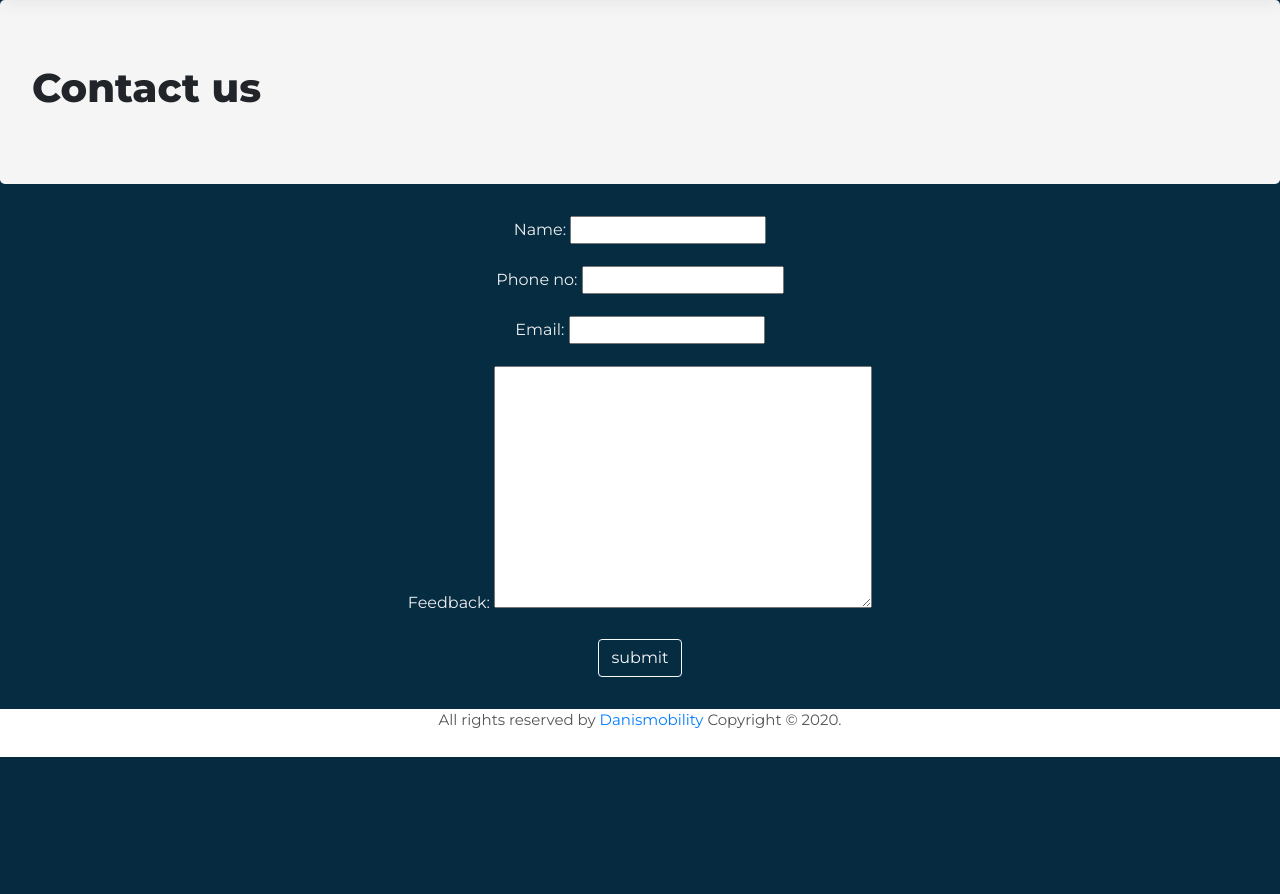
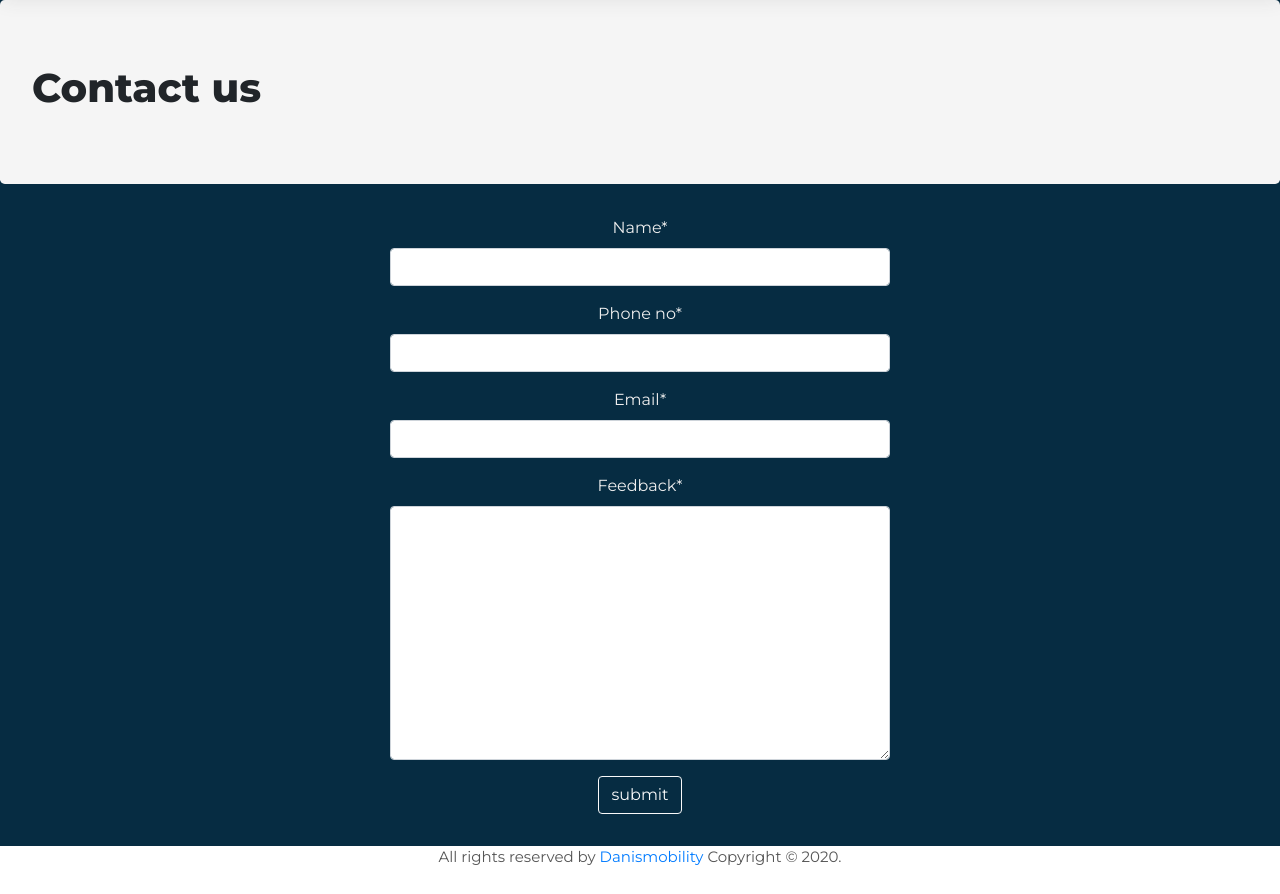
Before and after one commit to whodanyalahmed/OLXScraper, a Django app: page /contact in a window 1280 px wide. Shown: the part 58-952 px from the top of the page. Before the commit the page ends 815 px from the top, so only its background shows below. Run offline with Django 3.2, Linux system fonts and the light colour scheme; parts of the project's set-up code (start-up, migrations or seed data) failed here and were passed over; some libraries are stand-ins or nearby versions.

Commit message:
about and contact added

```diff
--- a/hasnain/settings.py
+++ b/hasnain/settings.py
@@ -37,7 +37,8 @@ INSTALLED_APPS = [
     'django.contrib.sessions',
     'django.contrib.messages',
     'django.contrib.staticfiles',
-    'scraper'
+    'scraper',
+    'crispy_forms',
 ]
 
 MIDDLEWARE = [
@@ -125,3 +126,5 @@ LOGOUT_REDIRECT_URL = 'home'
 PROJECT_ROOT = os.path.dirname(os.path.abspath(__file__))
 STATIC_ROOT = os.path.join(PROJECT_ROOT, 'static')
 django_heroku.settings(locals())
+
+CRISPY_TEMPLATE_PACK = 'bootstrap4'
--- a/requirements.txt
+++ b/requirements.txt
@@ -94,3 +94,4 @@ widgetsnbextension==3.5.1
 wrapt==1.11.2
 xlrd==1.2.0
 zipp==0.6.0
+django-crispy-forms
--- a/scraper/static/css/main.css
+++ b/scraper/static/css/main.css
@@ -29,7 +29,6 @@ p{
     color:#555 !important;
 }
 .second{
-    margin-top:5vh;
     background: #eee;
     color:#555 !important;
     width:211px;
@@ -53,7 +52,8 @@ footer{
 
 
 #mainform{
-    padding-top:10vh;
+    padding-top:50px;
+    margin-bottom:80px;
 }
 #contactform{
     text-align: center;
@@ -95,3 +95,17 @@ nav{
     line-height: 50px;
     letter-spacing: 0.3em;
 }
+
+#contactlabel label{
+    text-align:left !important;
+    color:#eee;
+}
+#contactlabel input::-webkit-outer-spin-button,
+#contactlabel input::-webkit-inner-spin-button{
+    -webkit-appearance: none;
+    margin: 0;
+}
+/* Firefox */
+#contactlabel input[type=number] {
+    -moz-appearance:textfield;
+  }
--- a/scraper/templates/about.html
+++ b/scraper/templates/about.html
@@ -16,7 +16,7 @@ intonew(4);
 </script>
 <h2 class="abouttxt">
 <span>
-Our mission is to give people choices to go with either for low or high.
+Our mission is to give people choices to go with either low or high.
 </span>
 </h2>
 {% endblock body %}
--- a/scraper/templates/contact.html
+++ b/scraper/templates/contact.html
@@ -1,5 +1,6 @@
 {% extends 'base.html' %}
 
+{% load crispy_forms_tags %}
 {% block title %}
 Contact us
 {% endblock title %}
@@ -15,11 +16,11 @@ Contact us
 intonew(5);
 </script>
 
-
-<form action="/" method="POST" id="contactform">
-{% csrf_token %}
-{{form.as_p}}
-<input type="submit" class="btn btn-outline-light" value="submit" id="contactbtn" />
-</form>
-
+<div id="contactlabel">
+    <form action="/" method="POST" id="contactform" style="width:500px;margin:0 auto;">
+    {% csrf_token %}
+    {{form|crispy}}
+    <input type="submit" class="btn btn-outline-light" value="submit" id="contactbtn" />
+    </form>
+</div>
 {% endblock body %}
--- a/scraper/templates/index.html
+++ b/scraper/templates/index.html
@@ -24,7 +24,7 @@ $(document).ready(function() {
 
 {% else %}
 
-<div class="toast" id="myToast" style="position: absolute; top: 0; right: 0;">
+<div class="toast" data-autohide='false' data-delay="3000" id="myToast" style="position: absolute; top: 0; right: 0;">
         <div class="toast-header">
             <strong class="mr-auto"><i class="fas fa-info-circle"></i> Feedback sent</strong>
             <button type="button" class="ml-2 mb-1 close" data-dismiss="toast">
```
